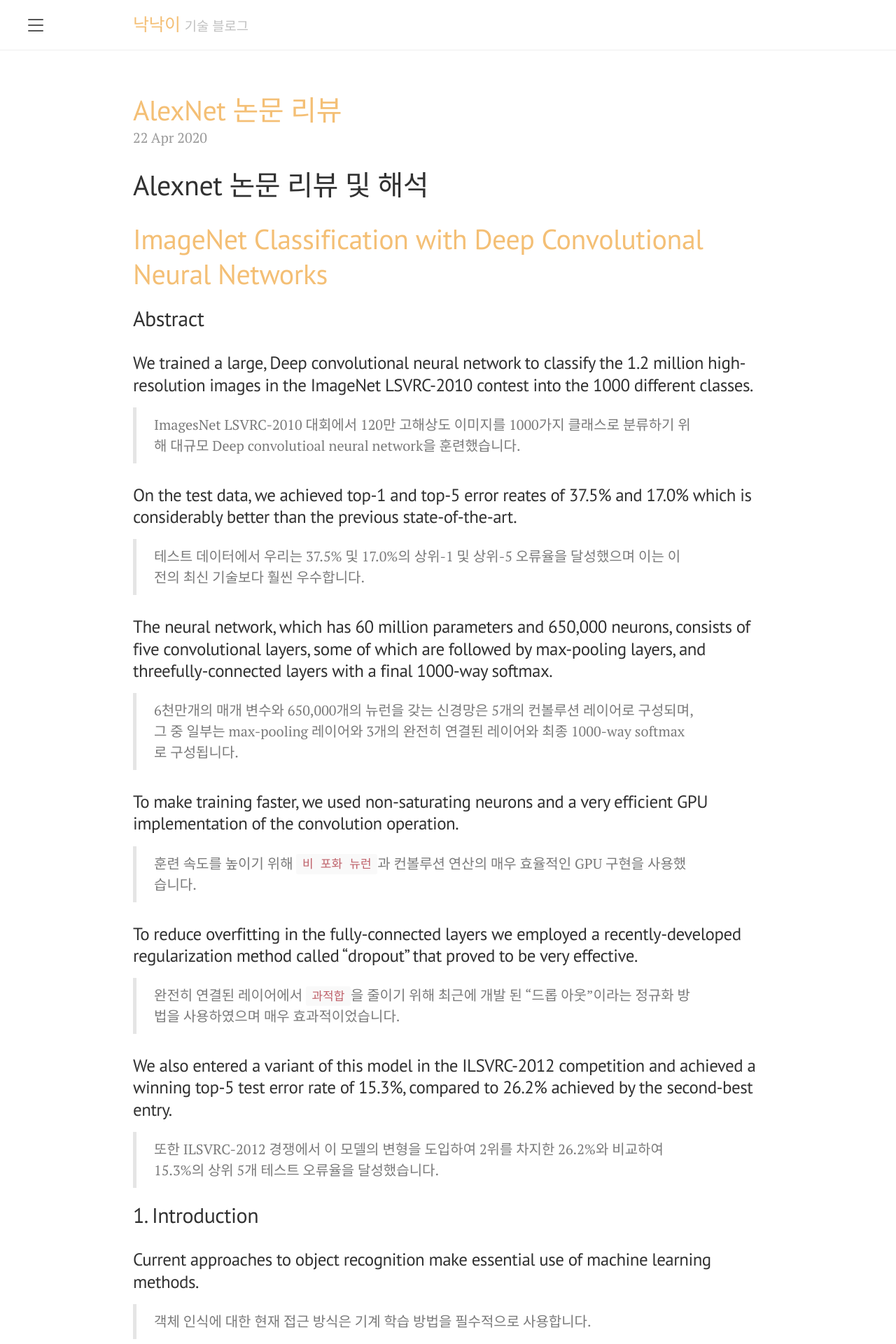
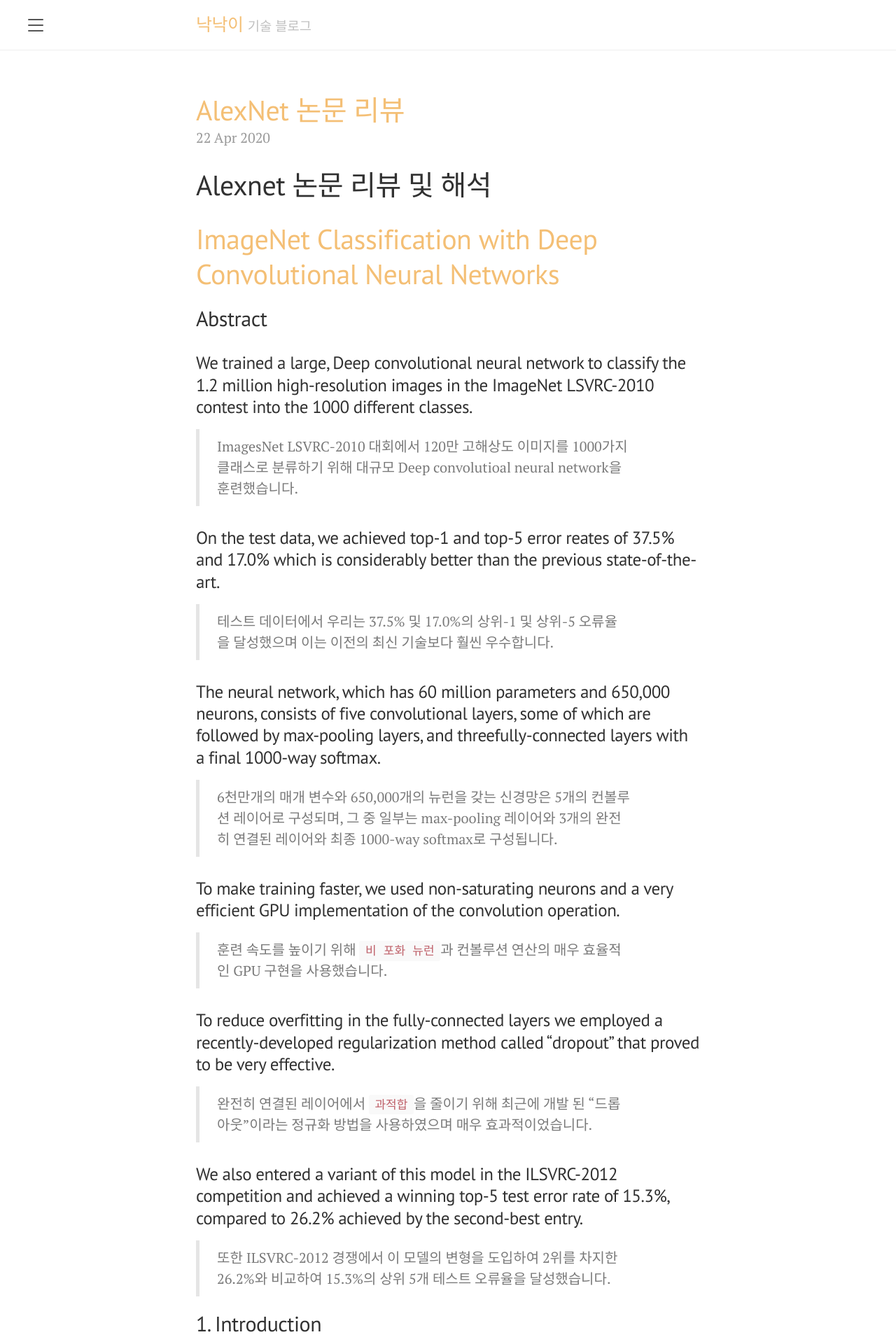
Before and after one commit to naknakLEE/naknakLEE.github.io, a Jekyll site: the page built from index.html, in a window 1280 px wide. Shown: the top 1920 px of the page at 70% size. Built offline with Jekyll 4.4.1, drawn with Linux system fonts in a browser that asks for light colours; the list of posts is cut into pages by our own code.

Commit message:
default page width to maximize

```diff
--- a/public/css/lanyon.css
+++ b/public/css/lanyon.css
@@ -82,7 +82,7 @@
 }
 @media (min-width: 56em) {
   .container {
-    max-width: 47rem;
+    max-width: 38rem;
   }
 }
 
```
